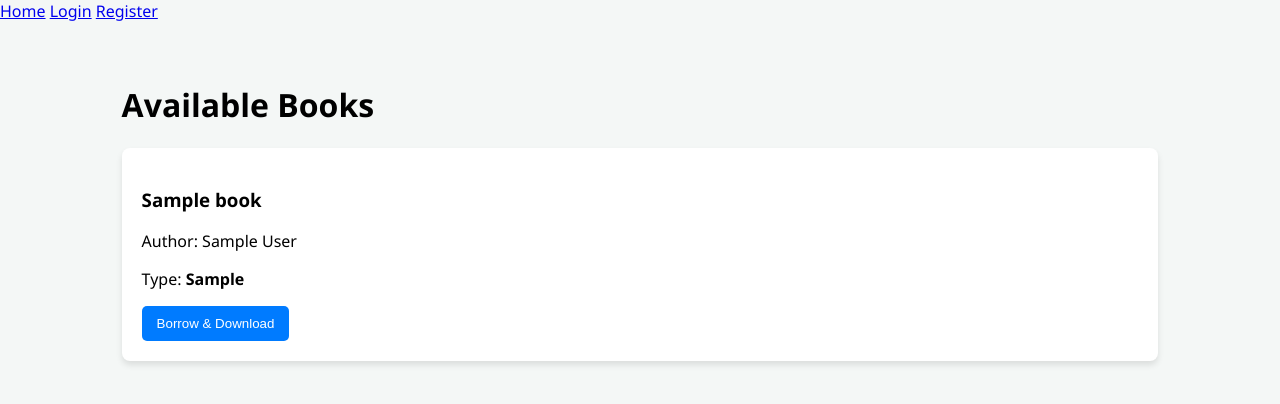
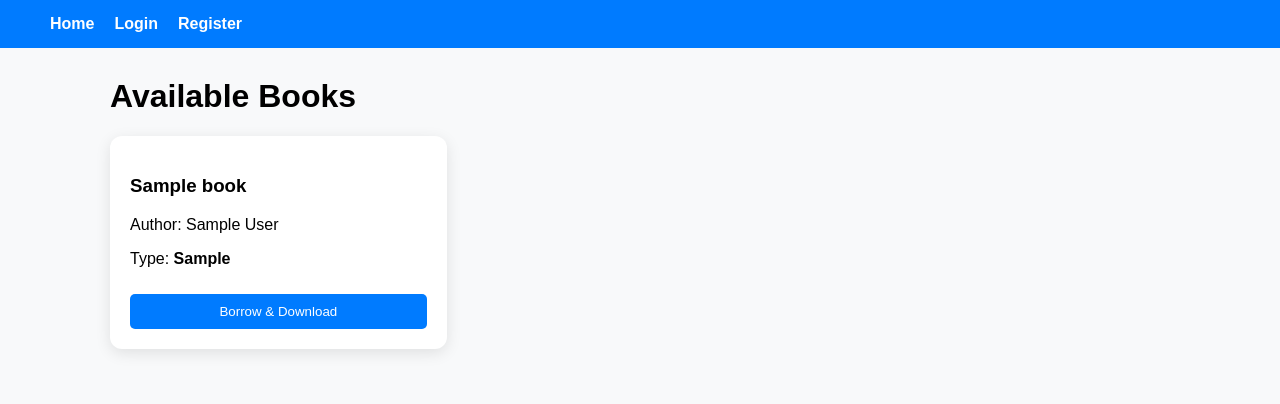
Before and after one commit to Muazzam-Coder/book_sharing_platform, a Flask app: template templates/index.html in a window 1280 px wide. Shown: the top 404 px of the page. Run offline with Flask 3, Linux system fonts and the light colour scheme; the template is opened without the code that fills it: values that come from a table or form of the project are taken from there, others are empty; tables that the repository leaves empty hold one stand-in row (values such as "Sample post").

Commit message:
modified style.css

```diff
--- a/static/css/style.css
+++ b/static/css/style.css
@@ -1,113 +1,64 @@
-/* General Styling */
 body {
-    font-family: 'Segoe UI', Tahoma, Geneva, Verdana, sans-serif;
-    background-color: #f4f7f6;
+    font-family: 'Poppins', sans-serif;
+    background-color: #f8f9fa;
     margin: 0;
+    padding: 0;
+}
+
+nav {
+    background-color: #007bff;
+    padding: 15px 50px;
+    display: flex;
+    gap: 20px;
+}
+
+nav a {
+    color: white;
+    text-decoration: none;
+    font-weight: 600;
 }
 
 .container {
-    width: 90%;
-    max-width: 1200px;
-    margin: auto;
-    padding: 20px;
+    max-width: 1100px;
+    margin: 30px auto;
+    padding: 0 20px;
 }
 
-/* Dashboard Sections */
 .dashboard-grid {
     display: grid;
-    grid-template-columns: repeat(auto-fit, minmax(350px, 1fr));
-    gap: 20px;
-    margin-top: 20px;
+    grid-template-columns: repeat(auto-fill, minmax(280px, 1fr));
+    gap: 25px;
 }
 
 .card {
     background: white;
     padding: 20px;
-    border-radius: 8px;
-    box-shadow: 0 4px 6px rgba(0, 0, 0, 0.1);
+    border-radius: 12px;
+    box-shadow: 0 4px 15px rgba(0, 0, 0, 0.1);
+    transition: transform 0.2s;
 }
 
-.card h2 {
-    border-bottom: 2px solid #007bff;
-    padding-bottom: 10px;
-    color: #333;
-}
-
-/* Book Item Styling */
-.book-item {
-    border-bottom: 1px solid #eee;
-    padding: 10px 0;
-    display: flex;
-    justify-content: space-between;
-    align-items: center;
-}
-
-.status-badge {
-    padding: 4px 8px;
-    border-radius: 4px;
-    font-size: 0.8em;
-    font-weight: bold;
-}
-
-.available {
-    background: #d4edda;
-    color: #155724;
-}
-
-.borrowed {
-    background: #fff3cd;
-    color: #856404;
-}
-
-/* Modal Styling */
-.modal {
-    display: none;
-    position: fixed;
-    z-index: 1000;
-    left: 0;
-    top: 0;
-    width: 100%;
-    height: 100%;
-    background-color: rgba(0, 0, 0, 0.5);
-}
-
-.modal-content {
-    background-color: white;
-    margin: 10% auto;
-    padding: 30px;
-    width: 400px;
-    border-radius: 10px;
-}
-
-.form-group {
-    margin-bottom: 15px;
-}
-
-.form-group label {
-    display: block;
-    margin-bottom: 5px;
-}
-
-.form-group input {
-    width: 100%;
-    padding: 8px;
-    box-sizing: border-box;
+.card:hover {
+    transform: translateY(-5px);
 }
 
 .btn {
-    padding: 10px 15px;
+    display: inline-block;
+    padding: 10px 20px;
+    background: #007bff;
+    color: white;
+    border-radius: 5px;
+    text-decoration: none;
     border: none;
-    border-radius: 5px;
     cursor: pointer;
+    width: 100%;
+    margin-top: 10px;
 }
 
-.btn-primary {
-    background: #007bff;
-    color: white;
+.flash {
+    padding: 10px;
+    background: #d4edda;
+    color: #155724;
+    border-radius: 5px;
+    margin-bottom: 20px;
 }
-
-.btn-close {
-    background: #6c757d;
-    color: white;
-    float: right;
-}
```
